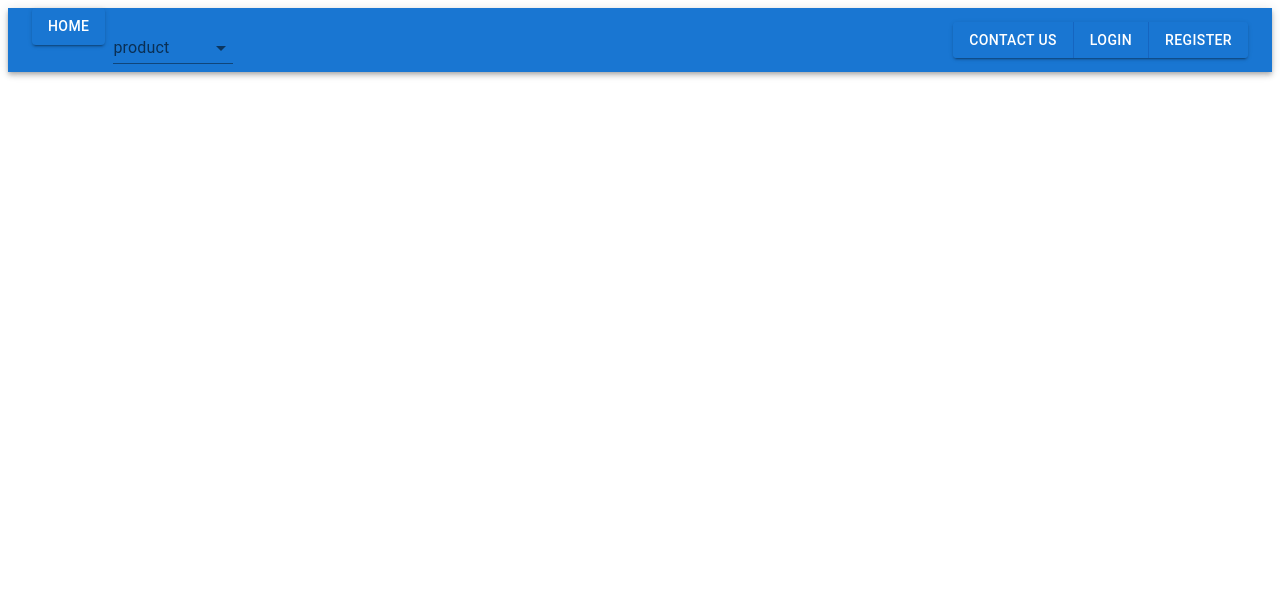
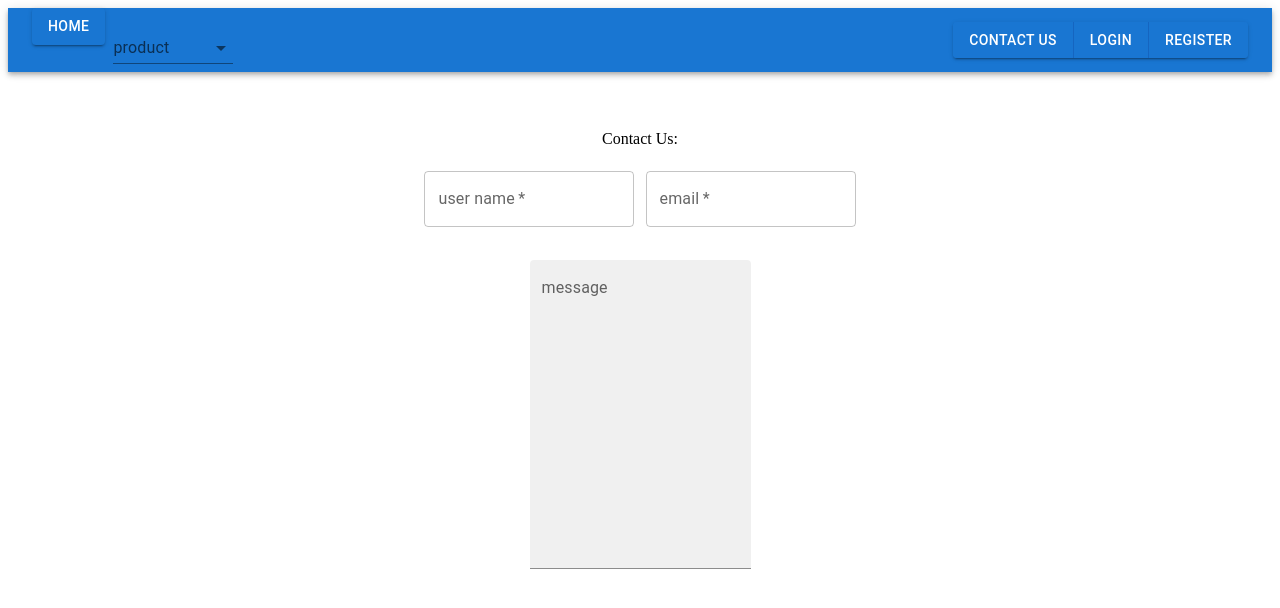
Before and after one commit to C9-youssefoesmail/MERAKI_Academy_Project_4_BoyCott, a React (Create React App) app in the folder frontend/: page /contactUs in a window 1280 px wide. Shown: the top 608 px of the page. Built offline with nearby package versions, Linux system fonts and the light colour scheme.

Commit message:
create ContactUs component

```diff
--- a/frontend/src/App.js
+++ b/frontend/src/App.js
@@ -8,6 +8,7 @@ import Nav from "./components/Nav/Nav";
 import Register from "./components/Register/Register";
 import Details from "./components/Details/Details";
 import CreateProduct from "./components/CreateProduct/CreateProduct";
+import ContactUs from "./components/ContactUs/ContactUs";
 
 //createContext
 export const LoginContext = createContext();
@@ -57,6 +58,7 @@ function App() {
               <Route path="/Login" element={<Login />}></Route>
               <Route path="/" element={<ProductItems />}></Route>
               <Route path="/CreateProduct" element={<CreateProduct />}></Route>
+              <Route path="/contactUs" element={<ContactUs/>}></Route>
             </Routes>
           </Box>
         </Container>
--- /dev/null
+++ b/frontend/src/components/ContactUs/ContactUs.js
@@ -0,0 +1,94 @@
+import React, { useContext, useEffect, useState } from "react";
+import "./style.css";
+import { LoginContext } from "../../App";
+import axios from "axios";
+import {
+  TextField,
+} from "@mui/material";
+
+const ContactUs = () => {
+  //!----------------------useContext
+  const { userId, setUserId, isLoggedIn } = useContext(LoginContext);
+
+  if(!isLoggedIn)
+  {
+    setUserId("")
+  }
+
+  //!----------------------useState
+  const [name, setName] = useState("");
+  const [email, setEmail] = useState("");
+
+  //!----------------------getUserById
+  const userIsExist = (id) => {
+    axios
+      .get(`http://localhost:5000/users/${id}`)
+      .then((result) => {
+        console.log(result.data._result);
+        setName(result.data._result.userName)
+        setEmail(result.data._result.email)
+      })
+      .catch((err) => {
+        console.log("err: ", err);
+      });
+  };
+
+  //!----------------------useEffect
+  useEffect(() => {
+    if (userId) {
+      console.log(userId);
+      userIsExist(userId);
+    }
+  }, []);
+
+  return (
+    <div className="main">
+      <div className="Contact">Contact Us:</div>
+      {userId ? (
+        <div className="user">
+          <p>User name: {name}</p>
+          <p>Email: {email}</p>
+        </div>
+      ) : (
+        <div className="user">
+          <TextField
+            id="outlined-textarea"
+            label="user name"
+            multiline
+            required
+            onChange={(e) => {
+              setName(e.target.value);
+              console.log(e.target.value);
+            }}
+          />
+          <TextField
+            sx={{ marginLeft: "1%" }}
+            id="outlined-textarea"
+            label="email"
+            multiline
+            required
+            onChange={(e) => {
+              setEmail(e.target.value);
+              console.log(e.target.value);
+            }}
+          />
+        </div>
+      )}
+      <div>
+        <TextField
+          sx={{ margin: "10px" }}
+          id="filled-multiline-static"
+          label="message"
+          multiline
+          rows={12}
+          variant="filled"
+          onChange={(e) => {
+            console.log(e.target.value);
+          }}
+        />
+      </div>
+    </div>
+  );
+};
+
+export default ContactUs;
--- /dev/null
+++ b/frontend/src/components/ContactUs/style.css
@@ -0,0 +1,11 @@
+.main{
+    margin-top: 5%;
+}
+
+.Contact{
+    margin: 2%;
+}
+
+.user{
+    margin: 2%;
+}
--- a/frontend/src/components/Nav/Nav.js
+++ b/frontend/src/components/Nav/Nav.js
@@ -40,9 +40,7 @@ const Nav = () => {
     setIsLoggedIn,
     setUserStatus,
     userStatus,
-    isTrue,
     setIsTrue,
-    isFalse,
     setIsFalse,
   } = useContext(LoginContext);
 
```
